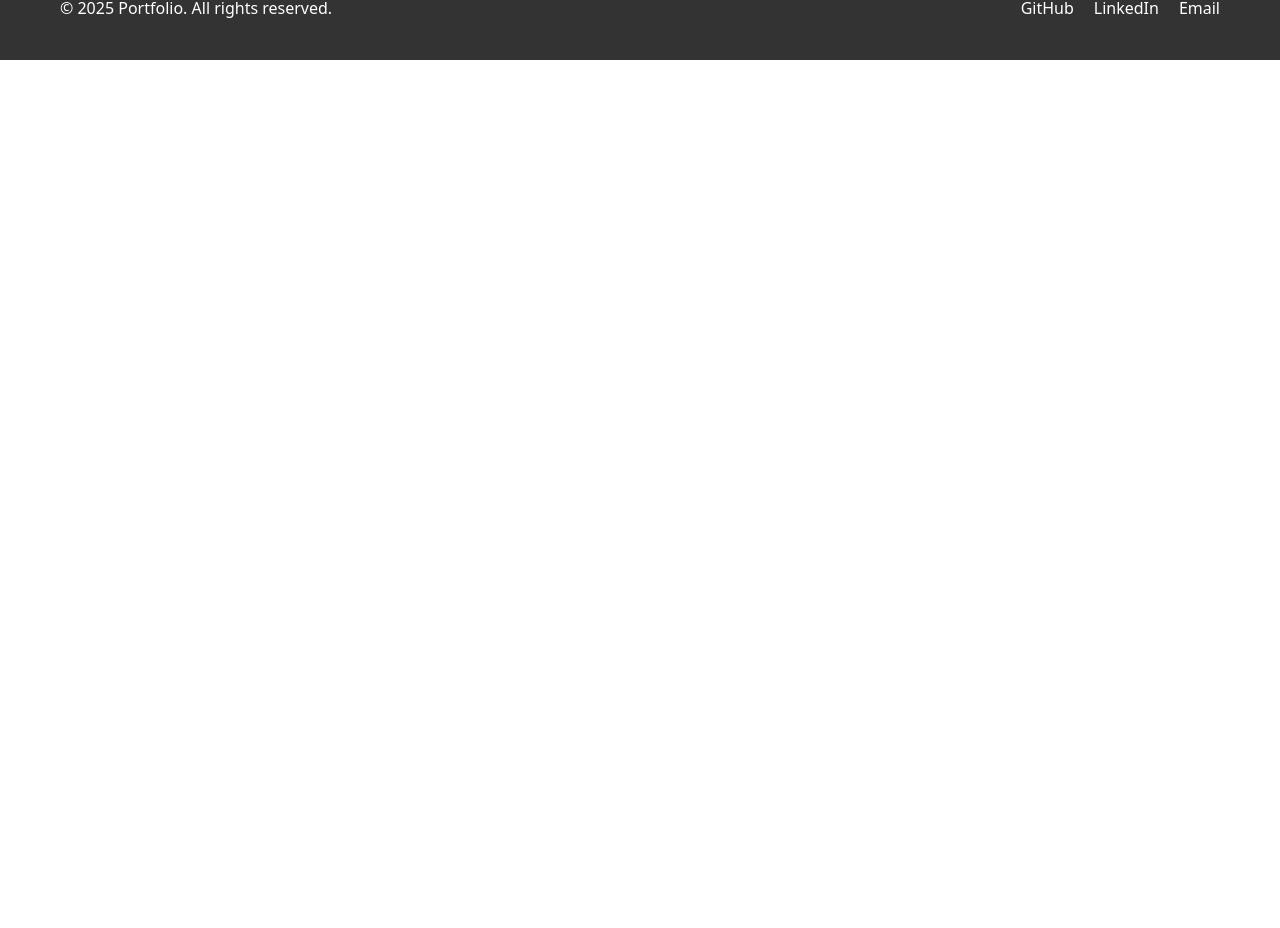
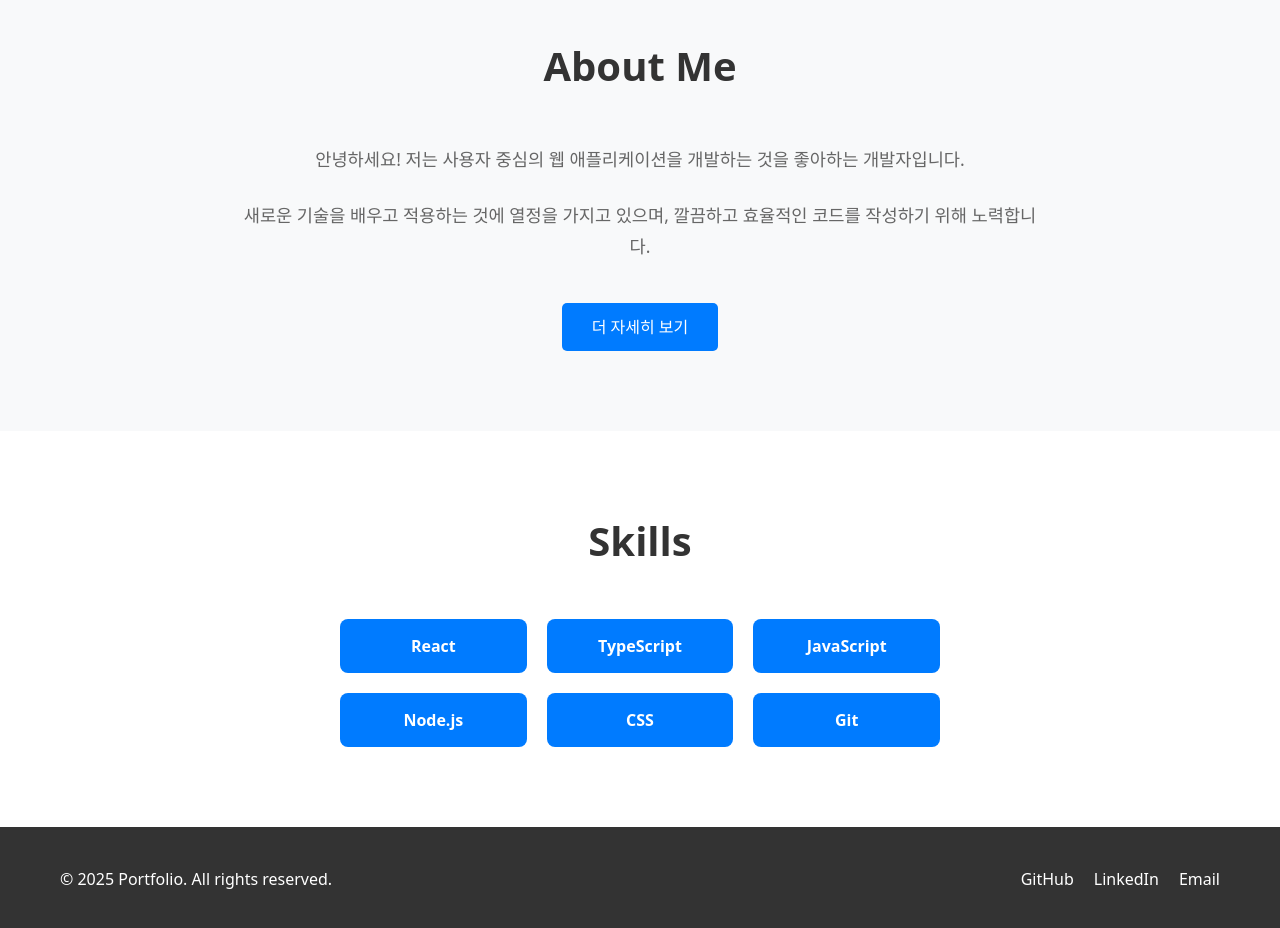
Before and after one commit to seong-hui/portfolio, a React (Vite) app: page / in a window 1280 px wide. Shown: the part 914-1842 px from the top of the page. Before the commit the page ends 974 px from the top, so only its background shows below. Built offline with nearby package versions, Linux system fonts and the light colour scheme.

Commit message:
feat: home페이지 about, skill 섹션 추가

```diff
--- a/src/components/Header.tsx
+++ b/src/components/Header.tsx
@@ -6,24 +6,14 @@ const Header: React.FC = () => {
     <HeaderContainer>
       <Container>
         <Logo>
-          <h1>Portfolio</h1>
+          <h1>
+            <a href="/">Portfolio</a>
+          </h1>
         </Logo>
         <Nav>
           <ul>
             <li>
-              <a href="#home">Home</a>
-            </li>
-            <li>
-              <a href="#about">About</a>
-            </li>
-            <li>
               <a href="#projects">Projects</a>
-            </li>
-            <li>
-              <a href="#skills">Skills</a>
-            </li>
-            <li>
-              <a href="#contact">Contact</a>
             </li>
             <li>
               <a href="#blog">Blog</a>
--- a/src/pages/Home.tsx
+++ b/src/pages/Home.tsx
@@ -1,20 +1,57 @@
-import React from 'react';
-import styled from '@emotion/styled';
+import React from "react";
+import styled from "@emotion/styled";
 
 const Home: React.FC = () => {
   return (
+    <>
       <HomeSection id="home">
         <Container>
           <HeroContent>
             <h1>안녕하세요, 개발자입니다</h1>
             <p>창의적이고 효율적인 솔루션을 만드는 것을 좋아합니다.</p>
             <CTAButtons>
-            <Button href="#projects" variant="primary">프로젝트 보기</Button>
-            <Button href="#contact" variant="secondary">연락하기</Button>
+              <Button href="#projects" variant="primary">
+                프로젝트 보기
+              </Button>
+              <Button href="#contact" variant="secondary">
+                연락하기
+              </Button>
             </CTAButtons>
           </HeroContent>
         </Container>
       </HomeSection>
+
+      <AboutSection>
+        <Container>
+          <SectionTitle>About Me</SectionTitle>
+          <AboutContent>
+            <p>
+              안녕하세요! 저는 사용자 중심의 웹 애플리케이션을 개발하는 것을
+              좋아하는 개발자입니다.
+            </p>
+            <p>
+              새로운 기술을 배우고 적용하는 것에 열정을 가지고 있으며, 깔끔하고
+              효율적인 코드를 작성하기 위해 노력합니다.
+            </p>
+            <AboutButton href="/aboutme">더 자세히 보기</AboutButton>
+          </AboutContent>
+        </Container>
+      </AboutSection>
+
+      <SkillsSection>
+        <Container>
+          <SectionTitle>Skills</SectionTitle>
+          <SkillsGrid>
+            <SkillItem>React</SkillItem>
+            <SkillItem>TypeScript</SkillItem>
+            <SkillItem>JavaScript</SkillItem>
+            <SkillItem>Node.js</SkillItem>
+            <SkillItem>CSS</SkillItem>
+            <SkillItem>Git</SkillItem>
+          </SkillsGrid>
+        </Container>
+      </SkillsSection>
+    </>
   );
 };
 
@@ -66,7 +103,7 @@ const CTAButtons = styled.div`
   }
 `;
 
-const Button = styled.a<{ variant: 'primary' | 'secondary' }>`
+const Button = styled.a<{ variant: "primary" | "secondary" }>`
   padding: 12px 30px;
   text-decoration: none;
   border-radius: 5px;
@@ -74,7 +111,9 @@ const Button = styled.a<{ variant: 'primary' | 'secondary' }>`
   transition: all 0.3s ease;
   display: inline-block;
 
-  ${({ variant }) => variant === 'primary' ? `
+  ${({ variant }) =>
+    variant === "primary"
+      ? `
     background: #007bff;
     color: white;
 
@@ -82,7 +121,8 @@ const Button = styled.a<{ variant: 'primary' | 'secondary' }>`
       background: #0056b3;
       transform: translateY(-2px);
     }
-  ` : `
+  `
+      : `
     background: transparent;
     color: white;
     border: 2px solid white;
@@ -95,4 +135,73 @@ const Button = styled.a<{ variant: 'primary' | 'secondary' }>`
   `}
 `;
 
+const AboutSection = styled.section`
+  padding: 80px 0;
+  background: #f8f9fa;
+`;
+
+const SkillsSection = styled.section`
+  padding: 80px 0;
+  background: #fff;
+`;
+
+const SectionTitle = styled.h2`
+  text-align: center;
+  font-size: 2.5rem;
+  margin-bottom: 3rem;
+  color: #333;
+`;
+
+const AboutContent = styled.div`
+  max-width: 800px;
+  margin: 0 auto;
+  text-align: center;
+
+  p {
+    font-size: 1.1rem;
+    line-height: 1.8;
+    margin-bottom: 1.5rem;
+    color: #666;
+  }
+`;
+
+const AboutButton = styled.a`
+  display: inline-block;
+  margin-top: 1rem;
+  padding: 12px 30px;
+  background: #007bff;
+  color: white;
+  text-decoration: none;
+  border-radius: 5px;
+  font-weight: 600;
+  transition: all 0.3s ease;
+
+  &:hover {
+    background: #0056b3;
+    transform: translateY(-2px);
+  }
+`;
+
+const SkillsGrid = styled.div`
+  display: grid;
+  grid-template-columns: repeat(auto-fit, minmax(150px, 1fr));
+  gap: 20px;
+  max-width: 600px;
+  margin: 0 auto;
+`;
+
+const SkillItem = styled.div`
+  background: #007bff;
+  color: white;
+  padding: 15px 20px;
+  border-radius: 8px;
+  text-align: center;
+  font-weight: 600;
+  transition: transform 0.3s ease;
+
+  &:hover {
+    transform: translateY(-5px);
+  }
+`;
+
 export default Home;
```
Also changed, not shown: src/pages/AboutMe.tsx (added, +59 -0 lines). Lines whose indentation alone changed are shown as unchanged.
